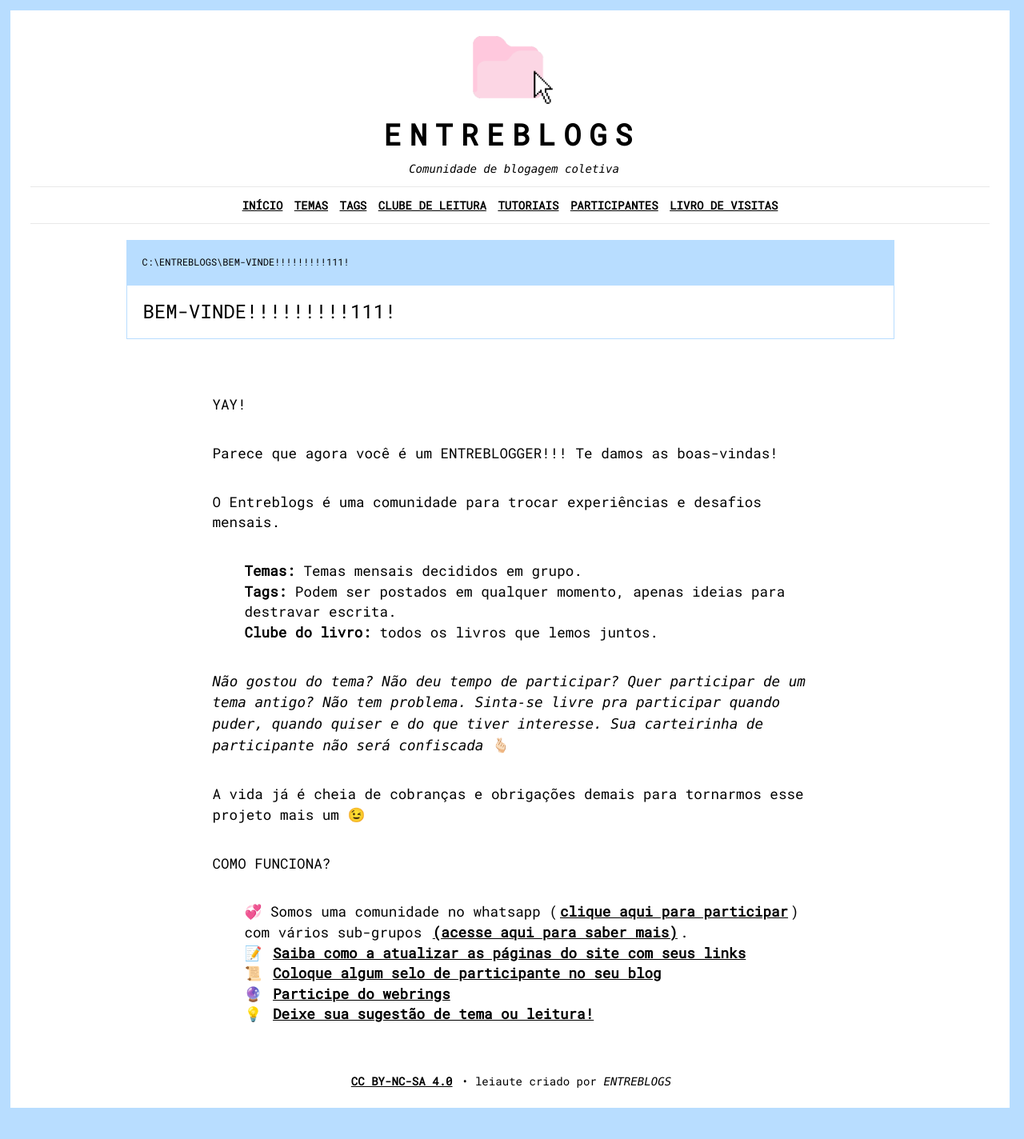
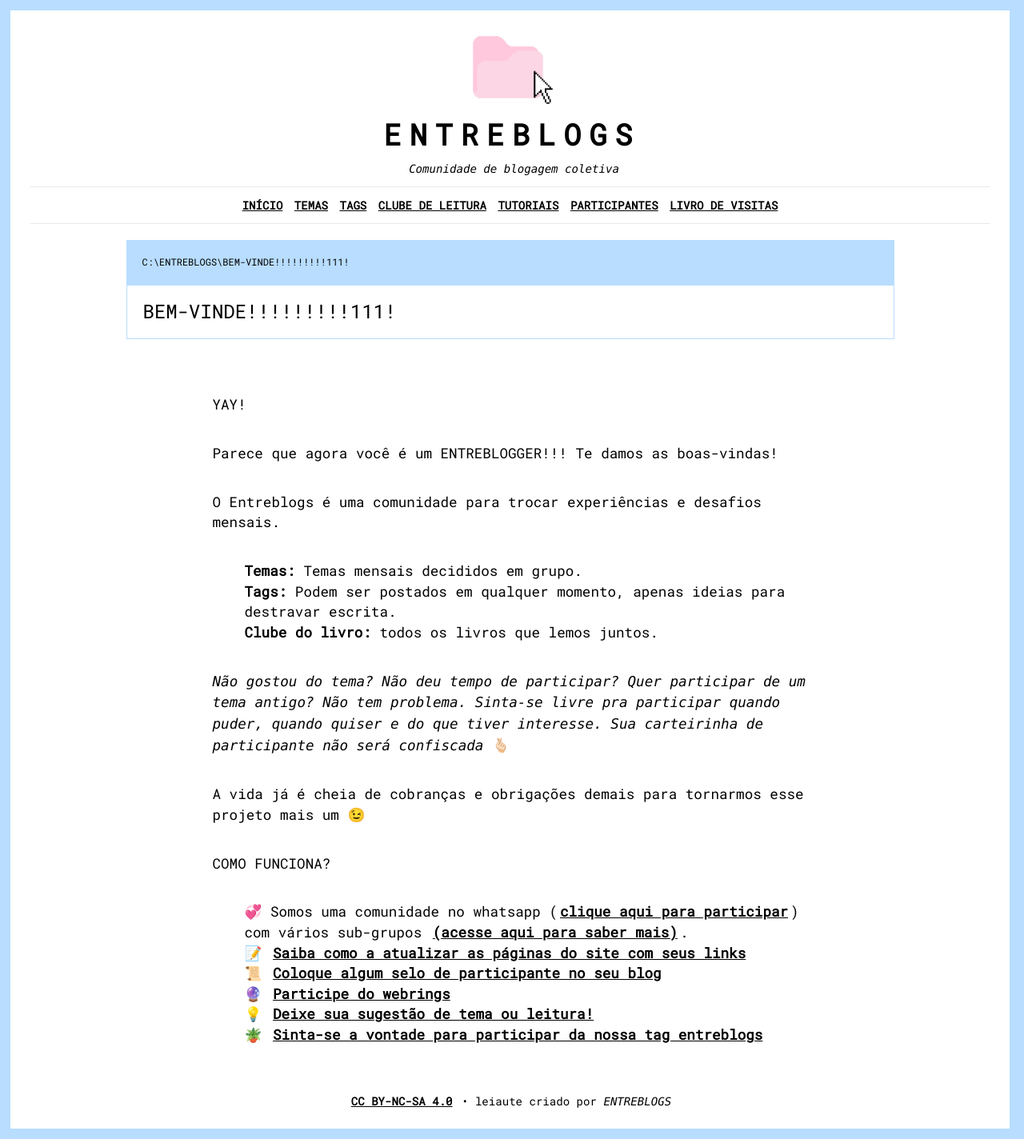
Before and after one commit to bamoretti/entreblogs, a Jekyll site: the page built from bem-vinde.md, in a window 1280 px wide. Shown: the whole page at 80% size. Built offline with Jekyll 4.4.1, drawn with Linux system fonts in a browser that asks for light colours; comment, search, counter and statistics services are not loaded; before the commit the page ends 1398 px from its top, so only the background shows below that.

Commit message:
Update bem-vinde.md

```diff
--- a/bem-vinde.md
+++ b/bem-vinde.md
@@ -25,3 +25,4 @@ COMO FUNCIONA?
 + 📜 [Coloque algum selo de participante no seu blog]({{ site.baseurl }}/selos)
 + 🔮 [Participe do webrings]({{ site.baseurl }}/webring)
 + 💡 <a href="https://docs.google.com/spreadsheets/d/1E7KnCTuP8bg-uNoYKGjDWce68cDnQVomRLmbCMGOHgI/edit?usp=drive_link">Deixe sua sugestão de tema ou leitura! </a>
++ 🪴 [Sinta-se a vontade para participar da nossa tag entreblogs]({{ site.baseurl }}/tag/por-tras-do-blog/)
```
